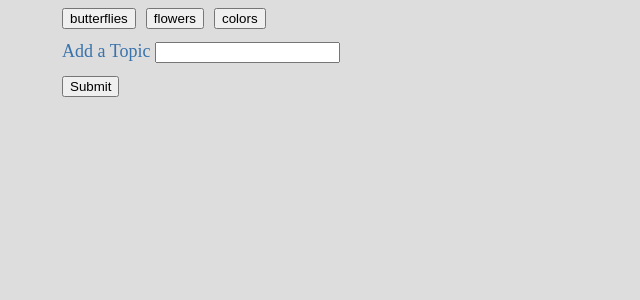
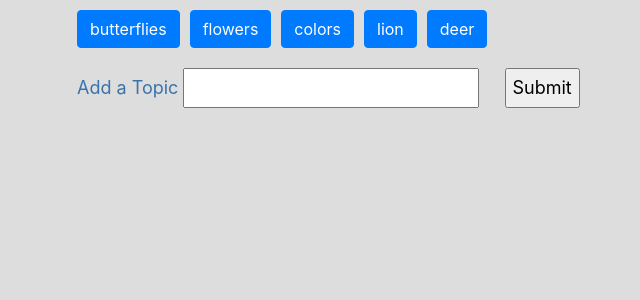
Before and after one commit to tsg1204/GiphyAPIWeek6, a PHP site: page / in a window 1280 px wide. Shown: the top 300 px of the page, without its empty margins (98-738 px from the left). Run offline with PHP 8.4, Linux system fonts and the light colour scheme; some libraries are stand-ins or nearby versions.

Commit message:
css corrected

```diff
--- a/assets/css/style.css
+++ b/assets/css/style.css
@@ -43,10 +43,6 @@ main {
 	padding-top: 130px;
 }
 
-.btnTopic {
-	margin-right: 10px;
-
-}
 .main-section {
 	background-image: url('../images/question.gif');
 	background-repeat: no-repeat;
@@ -58,6 +54,21 @@ main {
 	text-align: justify;
 }
 
+.btnTopic {
+	margin: 10px 10px 10px 0px;
+
+}
+#addTopic{
+	margin: 10px 10px 10px 20px;
+}
+
+.topicImg {
+	margin: 0px 5px 10px 0px;
+	width: 90%;
+}
+#rating-txt {
+	font-size: 12px;
+}
 /* Footer **************************/
 footer {
 	background: #666;
--- a/assets/js/giphy.js
+++ b/assets/js/giphy.js
@@ -3,7 +3,7 @@ $(document).ready(function(){
 	// This calls the renderButtons() function
 
 
-	var topics = ['butterflies', 'flowers', 'colors'];
+	var topics = ['butterflies', 'flowers', 'colors', 'lion', 'deer'];
 
 	renderButtons();
 
@@ -76,21 +76,21 @@ $(document).ready(function(){
 					var myTopicDiv = $('<div>');
 					myTopicDiv.addClass('col-lg-2');
 
+					var tImage = $('<img>');
+					tImage.attr('src', results[i].images.fixed_width_still.url);
+					tImage.attr('data-still', results[i].images.fixed_width_still.url);
+					tImage.attr('data-state', 'still');
+					tImage.attr('data-animate', results[i].images.fixed_width.url);
+					tImage.attr('class', 'topicImg');
+
 					if (results[i].rating == "r" || results[i].rating == "pg-13" || results[i].rating == " ")
 					{
 
 					}
 					else {
 
-                      	var p = $('<p>').text("Rating: " + results[i].rating);
+						var p = $('<p id="rating-txt">').text("Rating: " + results[i].rating);
 					}
-
-                      var tImage = $('<img>');
-                      tImage.attr('src', results[i].images.fixed_width_still.url);
-                      tImage.attr('data-still', results[i].images.fixed_width_still.url);
-                      tImage.attr('data-state', 'still');
-                      tImage.attr('data-animate', results[i].images.fixed_width.url);
-                      tImage.attr('class', 'topicImg');
 
 					myTopicDiv.append(p);
 					myTopicDiv.append(tImage);
@@ -154,45 +154,4 @@ data:
 
 
 
-<script type="text/javascript">
-
-$('buttons').on('click', function(){
-    $('.animalButton').removeClass('active');
-    $(this).addClass('active');
-
-    var p = $(this).data('person'); // <------------------------- 1. What is this in "this" case?
-
-    var queryURL = "http://api.giphy.com/v1/gifs/search?q=" + p + "&api_key=dc6zaTOxFJmzC&limit=10";
-
-    $.ajax({url: queryURL, method: 'GET'})
-     .done(function(response) {
-         var results = response.data;
-
-         for(var i=0; i < results.length; i++){
-
-
-            if (results[i].rating == "r" || results[i].rating == "pg-13")
-            {
-
-            }
-            else {
-              var gifDiv = $('<div class="item">')
-
-             var rating = results[i].rating;
-
-             var p = $('<p>').text( "Rating: " + rating);
-
-             var personImage = $('<img>');
-             personImage.attr('src', results[i].images.fixed_height.url);
-
-             gifDiv.append(p)
-             gifDiv.append(personImage)
-
-             $('#gifsAppearHere').prepend(gifDiv);
-            }
-
-         }
-
-    });
-});
 </script>*/
--- a/index.html
+++ b/index.html
@@ -6,7 +6,7 @@
   <!--<link rel="shortcut icon" type="image/ico" href="favicon.ico" />
   <link rel="stylesheet" type="text/css" href="assets/css/style.css">-->
   <link rel="stylesheet" type="text/css" href="assets/css/reset.css">
- <!--<link rel="stylesheet" type="text/css" href="https://bootswatch.com/yeti/bootstrapYeti.min.css">-->
+ <link rel="stylesheet" type="text/css" href="https://bootswatch.com/yeti/bootstrap.min.css">
   <link rel="stylesheet" type="text/css" href="assets/css/style.css">
   <!--[if lt IE 9]>
 boots
@@ -23,13 +23,13 @@ boots
         <!-- -->
         <form id="topic-form">
             <label for="topic-input">Add a Topic</label>
-            <input type="text" id="topic-input"><br>
+            <input type="text" id="topic-input">
 
                 <!-- Button triggers new topic to be added -->
             <input id="addTopic" type="submit" value="Submit">
         </form>
 
-        <div id="gifsAppearHere" class="row">
+        <div id="gifsAppearHere">
         </div>
 
 
```
Lines whose indentation alone changed are shown as unchanged.
